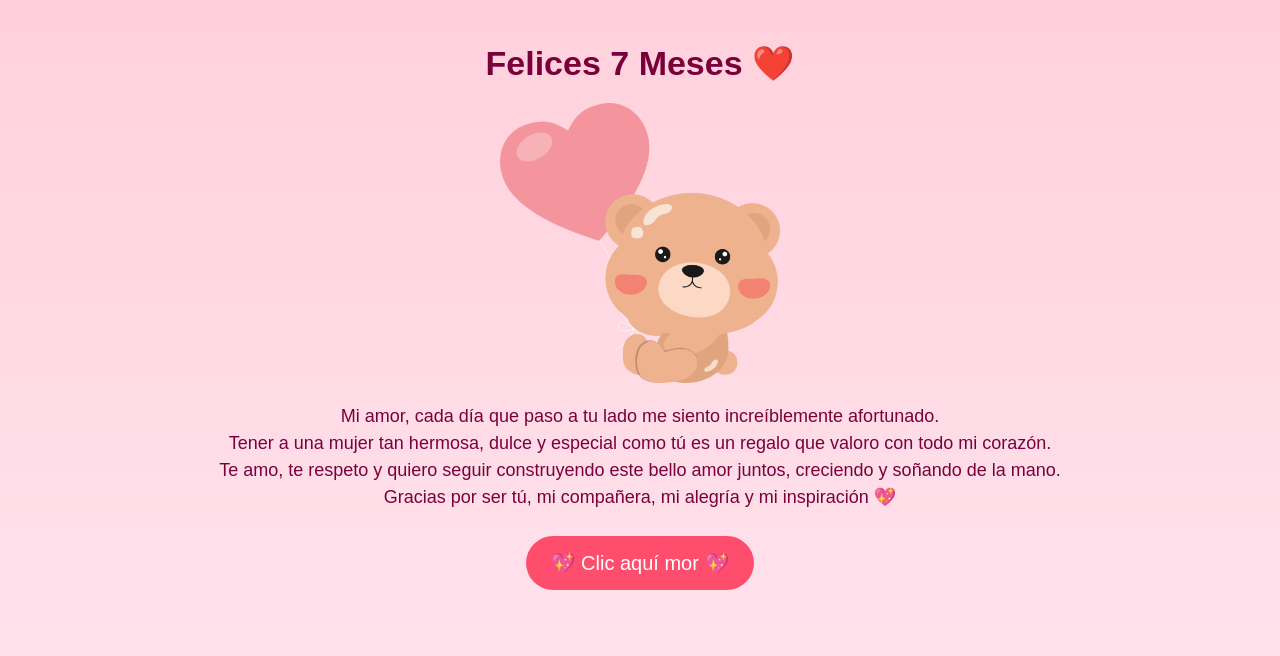
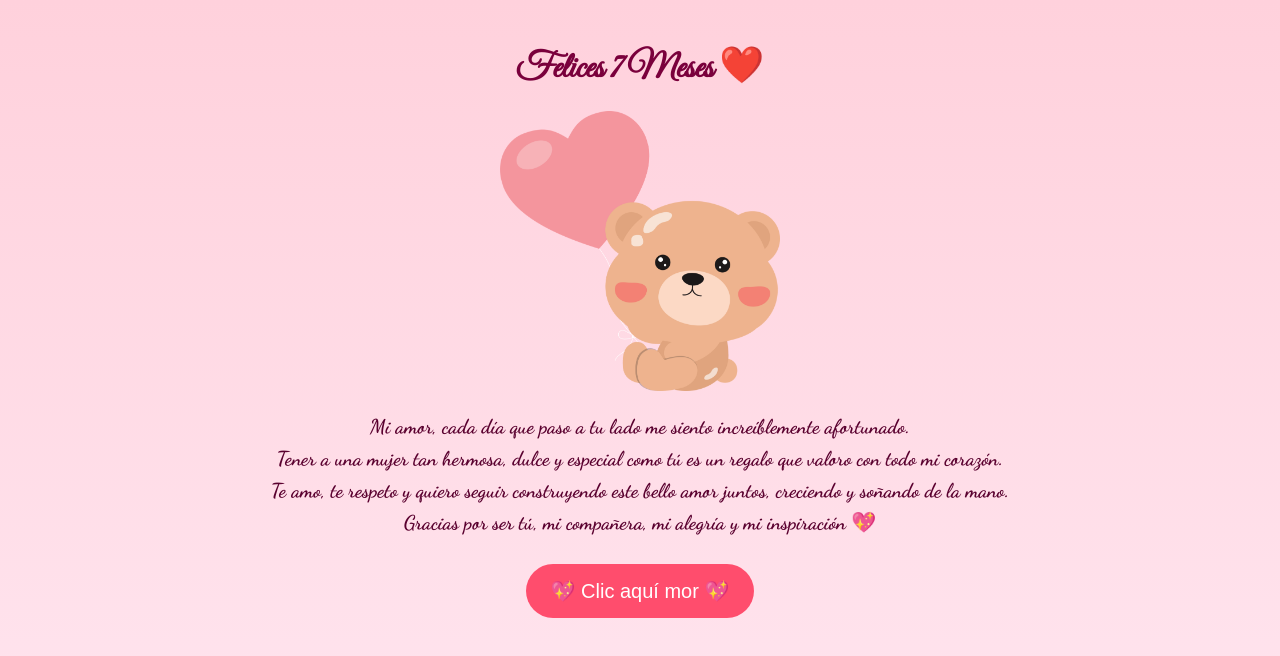
Before and after one commit to netmasterpro/7-meses-mor-, a plain HTML site: page index.html in a window 1280 px wide. Drawn offline with Linux system fonts and the light colour scheme.

Commit message:
Refactor CSS styles and update font families

```diff
--- a/style.css
+++ b/style.css
@@ -6,7 +6,7 @@ body {
     margin: 0;
     min-height: 100vh;
     background: linear-gradient(180deg, #ffd1dc, #ffe6f0);
-  font-family: Arial, sans-serif;
+    font-family: 'Dancing Script', cursive;
     text-align: center;
     color: #7a003c;
 }
@@ -22,7 +22,8 @@ body {
 
 /* TEXTOS */
 h1 {
-  font-size: 34px;
+    font-family: 'Great Vibes', cursive;
+    font-size: 36px;
     margin-bottom: 10px;
 }
 
@@ -32,9 +33,10 @@ h2 {
 }
 
 .mensaje {
-  font-size: 18px;
-  line-height: 1.5;
+    font-size: 20px;
+    line-height: 1.6;
     margin-bottom: 25px;
+    color: #5a002f;
 }
 
 /* OSO */
@@ -116,14 +118,8 @@ button:active {
 }
 
 @keyframes flotar {
-  0% {
-    transform: translateY(0);
-    opacity: 1;
-  }
-  100% {
-    transform: translateY(-120vh);
-    opacity: 0;
-  }
+    0% { transform: translateY(0); opacity: 1; }
+    100% { transform: translateY(-120vh); opacity: 0; }
 }
 
 /* ANIMACIÓN AL GANAR */
```
Lines whose indentation alone changed are shown as unchanged.
